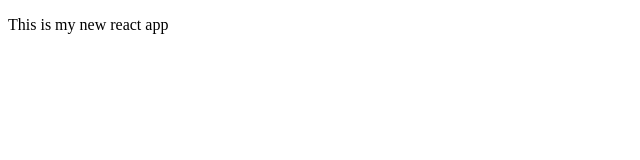
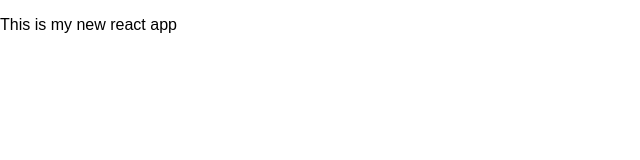
Before and after one commit to begoat/todolist-demo, a React app: page / in a window 1280 px wide. Shown: the top 160 px of the page, without its empty margins (0-640 px from the left). Built offline with nearby package versions, Linux system fonts and the light colour scheme.

Commit message:
feature: add less support

```diff
--- a/public/index.html
+++ b/public/index.html
@@ -7,5 +7,6 @@
         <div id="app">
           加载中 ... Loading ...
         </div>
+        <script type="text/javascript" src="bundle.js"></script>
     </body>
 </html>
--- a/src/index.js
+++ b/src/index.js
@@ -2,5 +2,6 @@ import * as React from 'react';
 import ReactDOM from 'react-dom';
 
 import App from './components/App';
+import './index.less';
 
 ReactDOM.render(<App />, document.getElementById('app'))
--- /dev/null
+++ b/src/index.less
@@ -0,0 +1,7 @@
+@zero: 0px;
+
+body {
+  margin: @zero;
+  padding: @zero;
+  font-family: sans-serif;
+}
--- a/webpack/webpack.dev.config.js
+++ b/webpack/webpack.dev.config.js
@@ -16,7 +16,15 @@ module.exports = {
       },
       {
         test: /\.less$/,
-				use: ["style-loader", "css-loader", "less-loader"]
+				use: [
+          {
+            loader: 'style-loader' // creates style nodes from JS strings
+          }, {
+            loader: 'css-loader' // translates CSS into CommonJS
+          }, {
+            loader: 'less-loader' // compiles Less to CSS
+          }
+        ]
       }
     ]
   },
--- a/webpack/webpack.prod.config.js
+++ b/webpack/webpack.prod.config.js
@@ -29,7 +29,7 @@ module.exports = {
   plugins: [
     new HtmlWebpackPlugin({
       template: './public/index.html',
-      inject: true
+      inject: false
     }),
     new CompressionPlugin({
       // serve .gz file in server side
```
